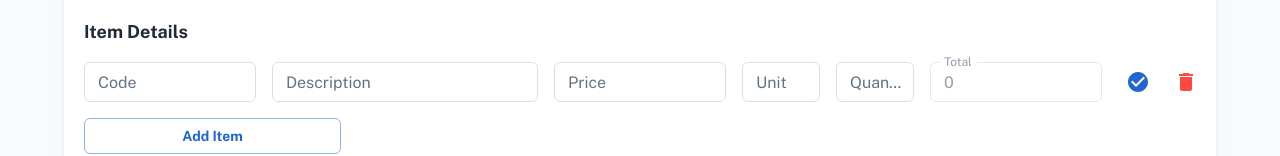
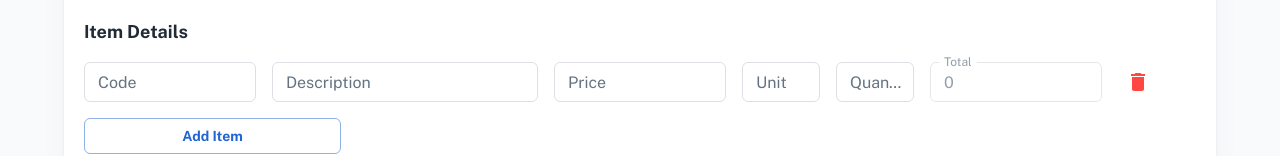
Before and after one commit to Muhsin903125/React_ERP_MUI, a React (Create React App) app: page /dashboard/salesinvoice in a window 1280 px wide. Shown: the part 302-458 px from the top of the page. Built offline with nearby package versions, Linux system fonts and the light colour scheme; a web font is replaced by a local one.

Commit message:
removebutton changes

```diff
--- a/src/pages/Invoice/InvoiceItem.js
+++ b/src/pages/Invoice/InvoiceItem.js
@@ -66,10 +66,10 @@ export default function InvoiceItem({ key, codeRef, descRef, unitRef, priceRef,
             <Grid item xs={6} sm={3} md={1} >
                 <FormControl fullWidth>
                 <Stack direction="row" spacing={1}>
-                    <IconButton aria-label="delete">
+                    {/* <IconButton aria-label="delete">
                         <CheckCircle color="primary"/>
-                    </IconButton>
-                    <IconButton aria-label="delete">
+                    </IconButton>  */}
+                    <IconButton aria-label="delete" onClick={removeItem}>
                         <Delete color="error"/>
                     </IconButton>
                     </Stack>
```
